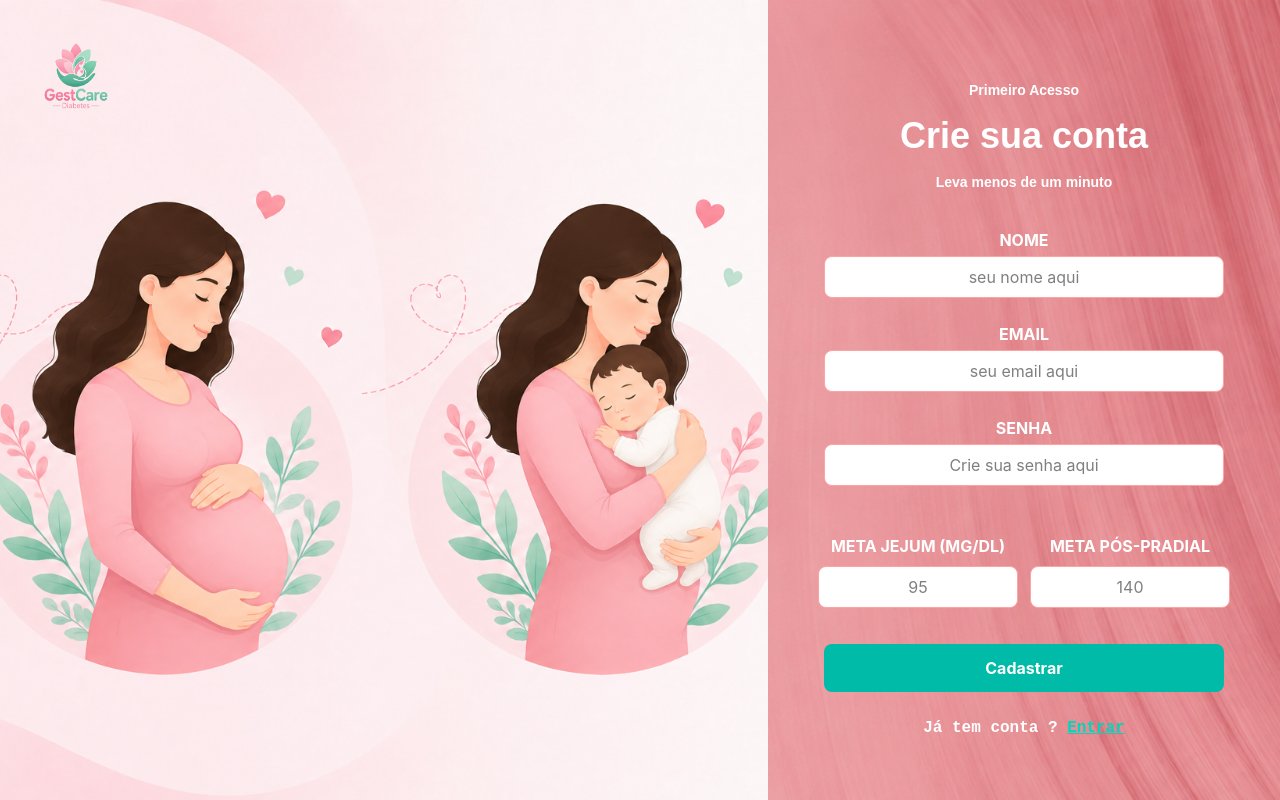
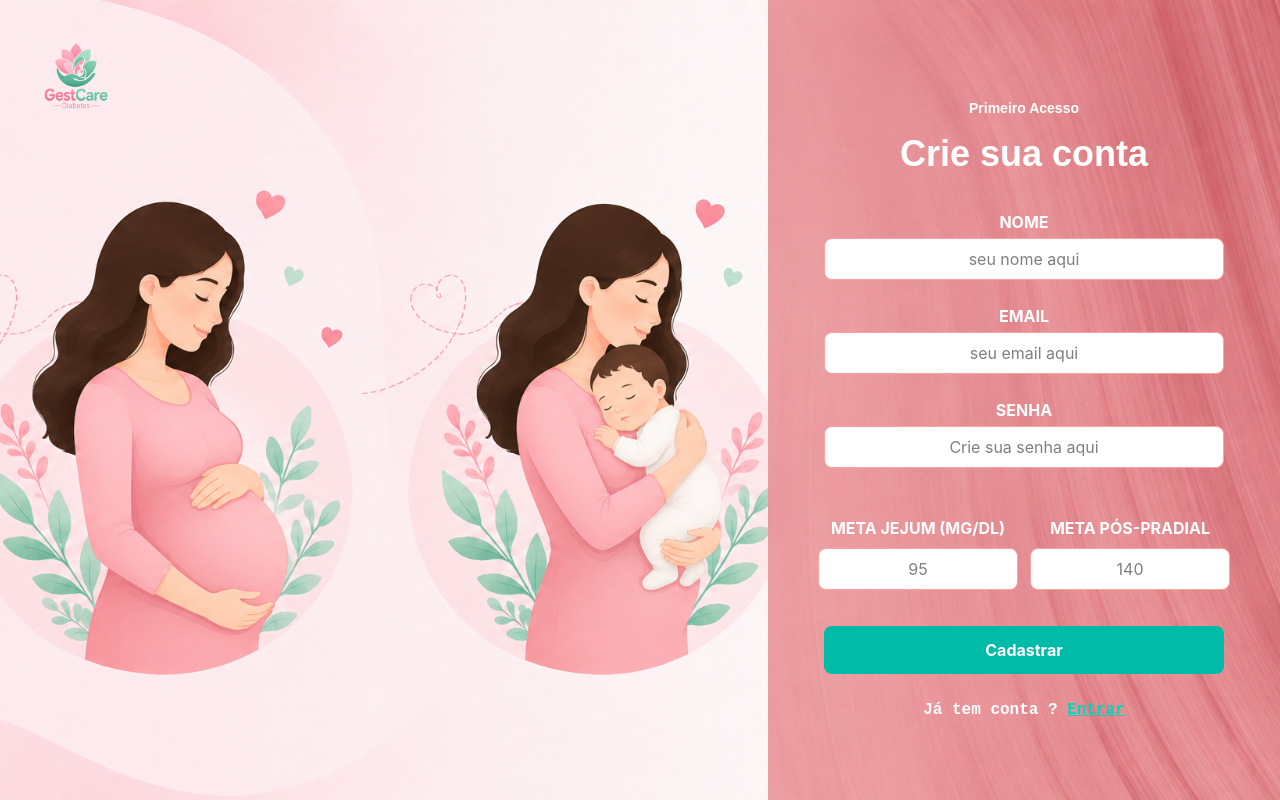
Before and after one commit to Alef-A-Santos/Gestcare, a React (Vite) app in the folder src/frontend/: page / in a window 1280 px wide. Built offline with nearby package versions, Linux system fonts and the light colour scheme.

Commit message:
tirando o leva menos de um minuto

```diff
--- a/src/frontend/src/pages/Cadastro.jsx
+++ b/src/frontend/src/pages/Cadastro.jsx
@@ -35,9 +35,6 @@ function Cadastro() {
               <h2 className="font-body text-center text-4xl font-bold text-white ">
                 Crie sua conta
               </h2>
-              <p className="font-body text-sm text-center text-white font-bold">
-                Leva menos de um minuto
-              </p>
 
               <InputCadastro />
               <div className="flex gap-1 m-2">
```
